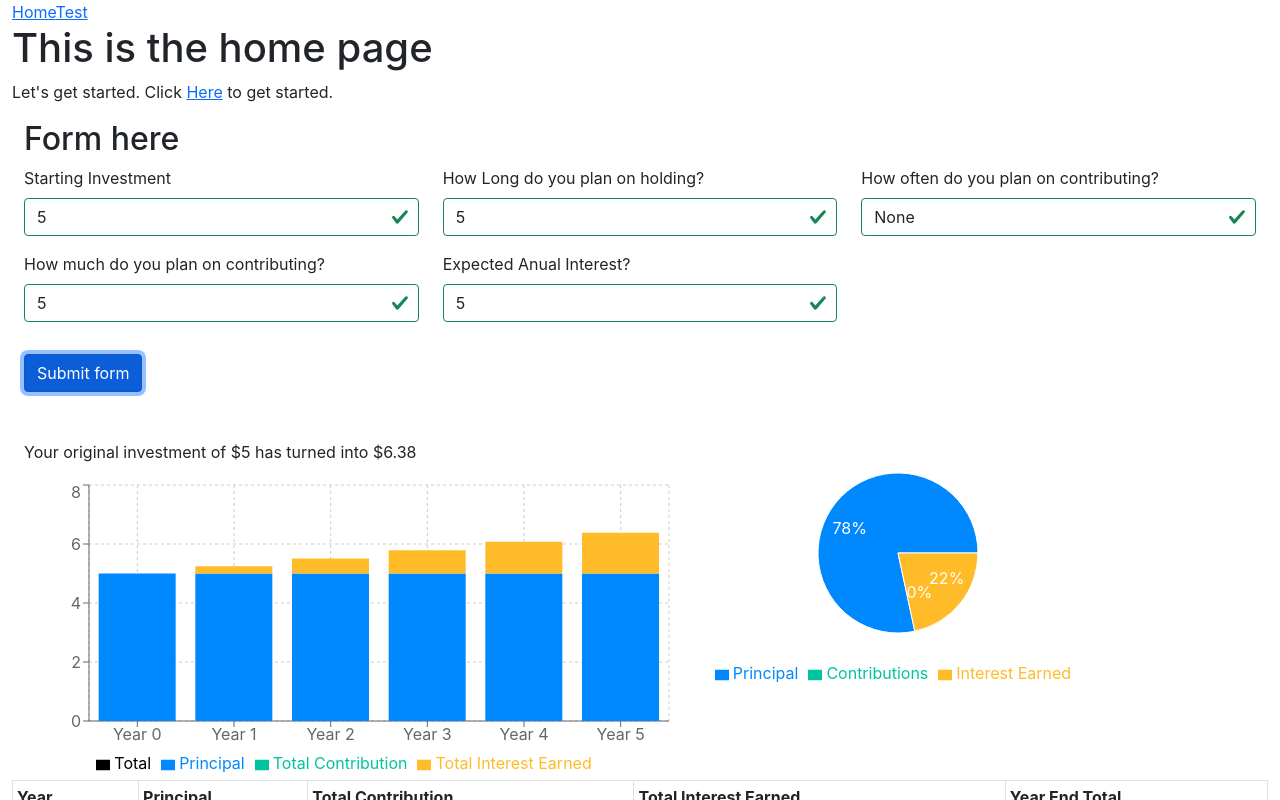
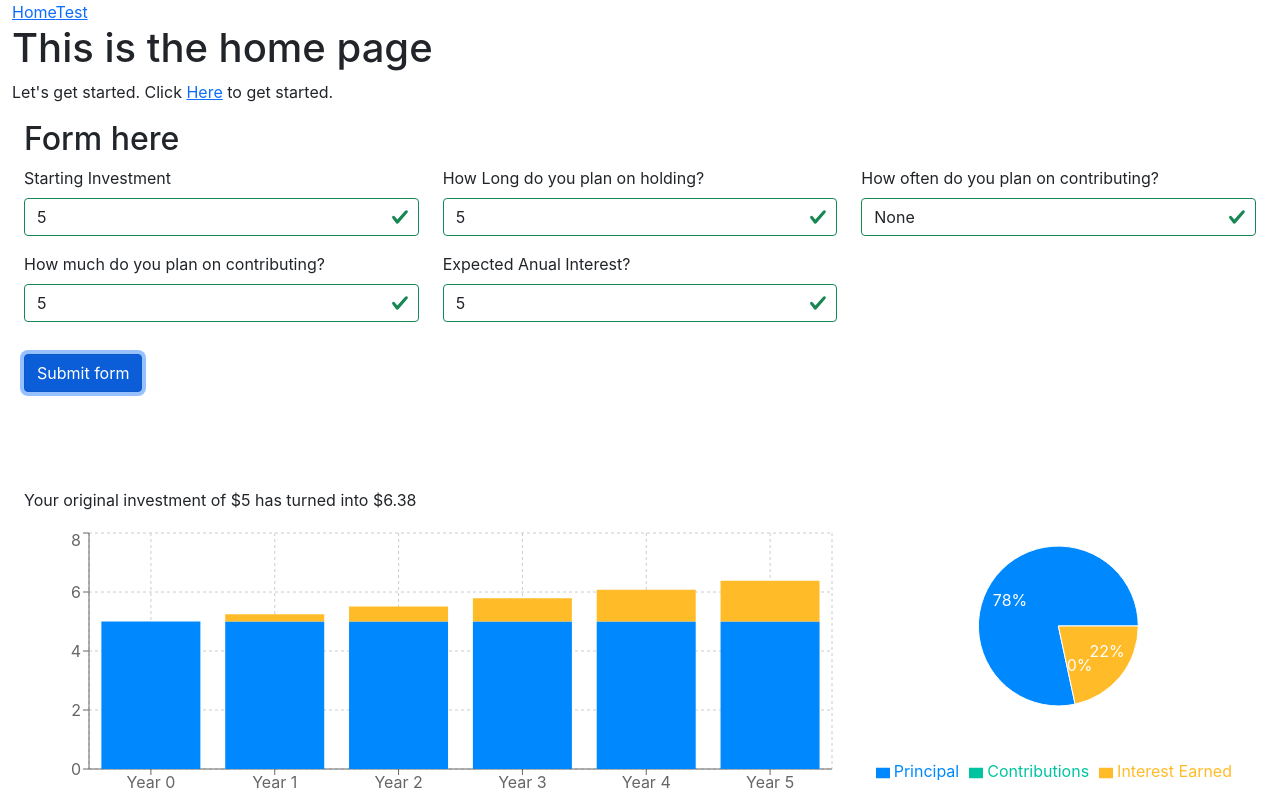
Before and after one commit to richarddowdy/to-the-moon, a React (Create React App) app: page / in a window 1280 px wide. Both pictures are taken after typing "5", "5", "5", "5" into the empty fields and a click on the button "Submit form". Shown: the top 800 px of the page. Built offline with nearby package versions, Linux system fonts and the light colour scheme.

Commit message:
styling and layout

```diff
--- a/src/components/InvestmentChart.js
+++ b/src/components/InvestmentChart.js
@@ -1,5 +1,5 @@
 import React, { useState, useEffect } from "react";
-import { BarChart, CartesianGrid, XAxis, YAxis, Legend, Tooltip, Bar } from "recharts";
+import { ResponsiveContainer, BarChart, CartesianGrid, XAxis, YAxis, Legend, Tooltip, Bar } from "recharts";
 
 export default function InvestmentChart({ chartData }) {
   // console.log("From chart", chartData);
@@ -12,7 +12,8 @@ export default function InvestmentChart({ chartData }) {
           <p>{`Your original investment of $${principal} has turned into $${
             chartData[chartData.length - 1].yearEndTotal
           }`}</p>
-          <BarChart width={650} height={300} data={chartData}>
+          <ResponsiveContainer width="100%" height={300}>
+            <BarChart className="ml-2" data={chartData}>
               <CartesianGrid strokeDasharray="3 3" />
               <XAxis dataKey="year" xAxisId={0} />
               <XAxis dataKey="year" xAxisId={1} hide />
@@ -24,6 +25,7 @@ export default function InvestmentChart({ chartData }) {
               <Bar dataKey="totalContribution" name="Total Contribution" stackId="a" fill="#00C49F" />
               <Bar dataKey="totalInterestEarned" name="Total Interest Earned" stackId="a" fill="#FFBB28" />
             </BarChart>
+          </ResponsiveContainer>
         </>
       )}
     </>
--- a/src/components/InvestmentPie.js
+++ b/src/components/InvestmentPie.js
@@ -1,5 +1,5 @@
 import React, { useState, useEffect } from "react";
-import { PieChart, Pie, Cell, Tooltip, Legend } from "recharts";
+import { PieChart, Pie, Cell, Tooltip, Legend, ResponsiveContainer } from "recharts";
 
 export default function InvestmentPie({ chartData }) {
   const [pieChartData, setPieChartData] = useState(null);
@@ -33,7 +33,8 @@ export default function InvestmentPie({ chartData }) {
   return (
     <>
       {pieChartData && (
-        <PieChart width={400} height={250}>
+        <ResponsiveContainer width="100%" height={300}>
+          <PieChart>
             <Pie
               data={pieChartData}
               dataKey="value"
@@ -52,6 +53,7 @@ export default function InvestmentPie({ chartData }) {
             <Tooltip />
             <Legend />
           </PieChart>
+        </ResponsiveContainer>
       )}
     </>
   );
--- a/src/components/InvestmentTable.js
+++ b/src/components/InvestmentTable.js
@@ -14,7 +14,6 @@ export default function InvestmentTable({ chartData }) {
           <thead>
             <tr>
               <th>Year</th>
-              <th>Principal</th>
               <th>Total Contribution</th>
               <th>Total Interest Earned</th>
               <th>Year End Total</th>
@@ -24,7 +23,6 @@ export default function InvestmentTable({ chartData }) {
             {displayData.map((data) => (
               <tr key={data.year}>
                 <td>{data.year}</td>
-                <td>{data.principal}</td>
                 <td>{data.totalContribution}</td>
                 <td>{data.totalInterestEarned}</td>
                 <td>{data.yearEndTotal}</td>
--- a/src/pages/Home.js
+++ b/src/pages/Home.js
@@ -30,12 +30,14 @@ export default function Home() {
         Let's get started. Click <Link to="/test">Here</Link> to get started.
       </p>
       <Container fluid>
-        <Row>
+        <Row className="mb-5">
           <InputForm setInvestmentData={setInvestmentData} />
         </Row>
-        <Row>
-          <Col>{formattedData && <InvestmentChart chartData={formattedData} />}</Col>
-          <Col>
+        <Row className="mb-5">
+          <Col className="mx-auto" xs={12} lg={8}>
+            {formattedData && <InvestmentChart chartData={formattedData} />}
+          </Col>
+          <Col className="mx-auto" xs={12} lg={4}>
             {formattedData && (
               <InvestmentPie
                 chartData={formattedData[formattedData.length - 1]} /* only need the last year of data for pie chart */
@@ -43,7 +45,11 @@ export default function Home() {
             )}
           </Col>
         </Row>
-        <Row>{formattedData && <InvestmentTable chartData={formattedData} />}</Row>
+        <Row className="mb-5">
+          <Col className="mx-auto" xs={8}>
+            {formattedData && <InvestmentTable chartData={formattedData} />}
+          </Col>
+        </Row>
       </Container>
     </>
   );
```
Lines whose indentation alone changed are shown as unchanged.
